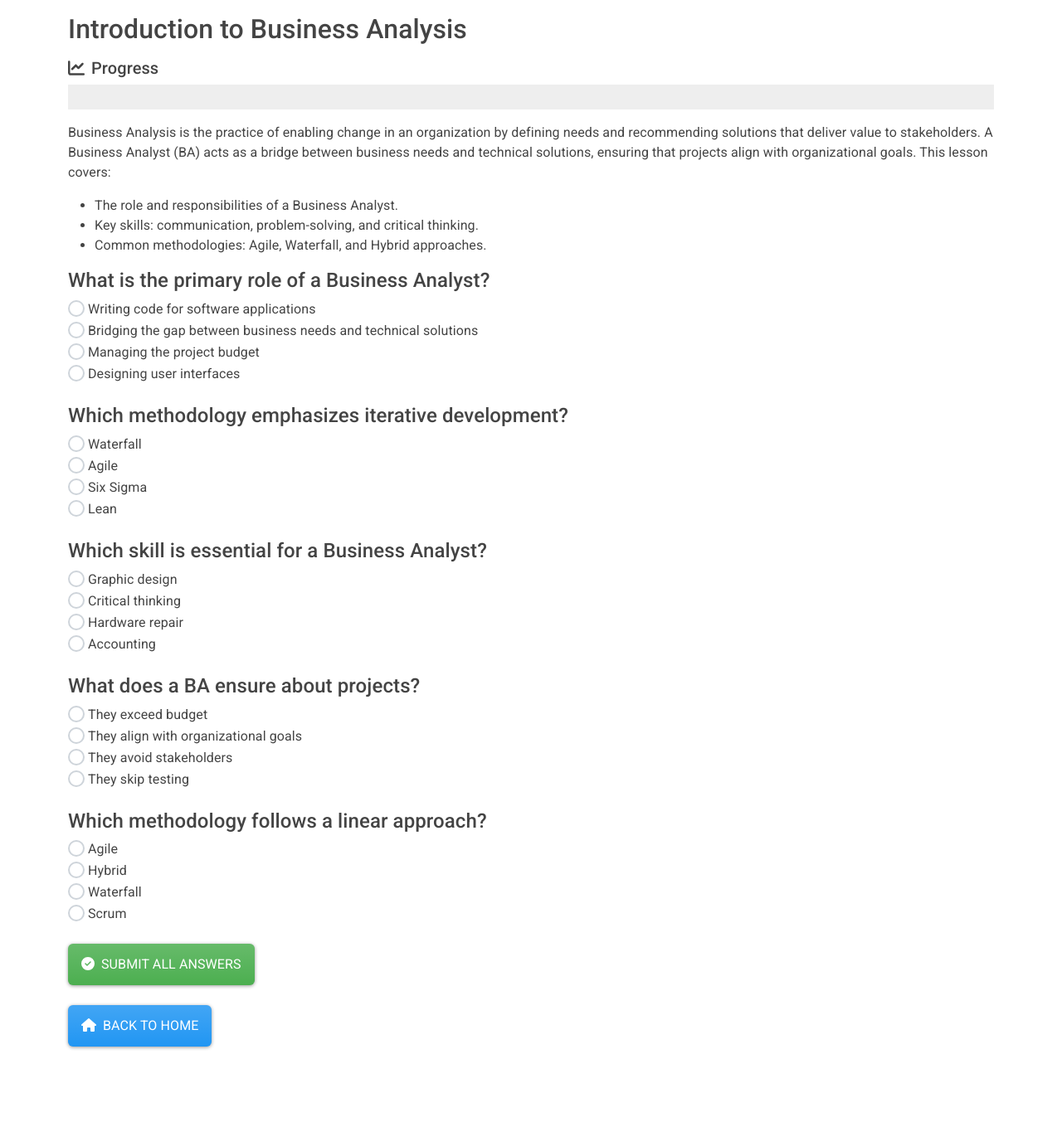
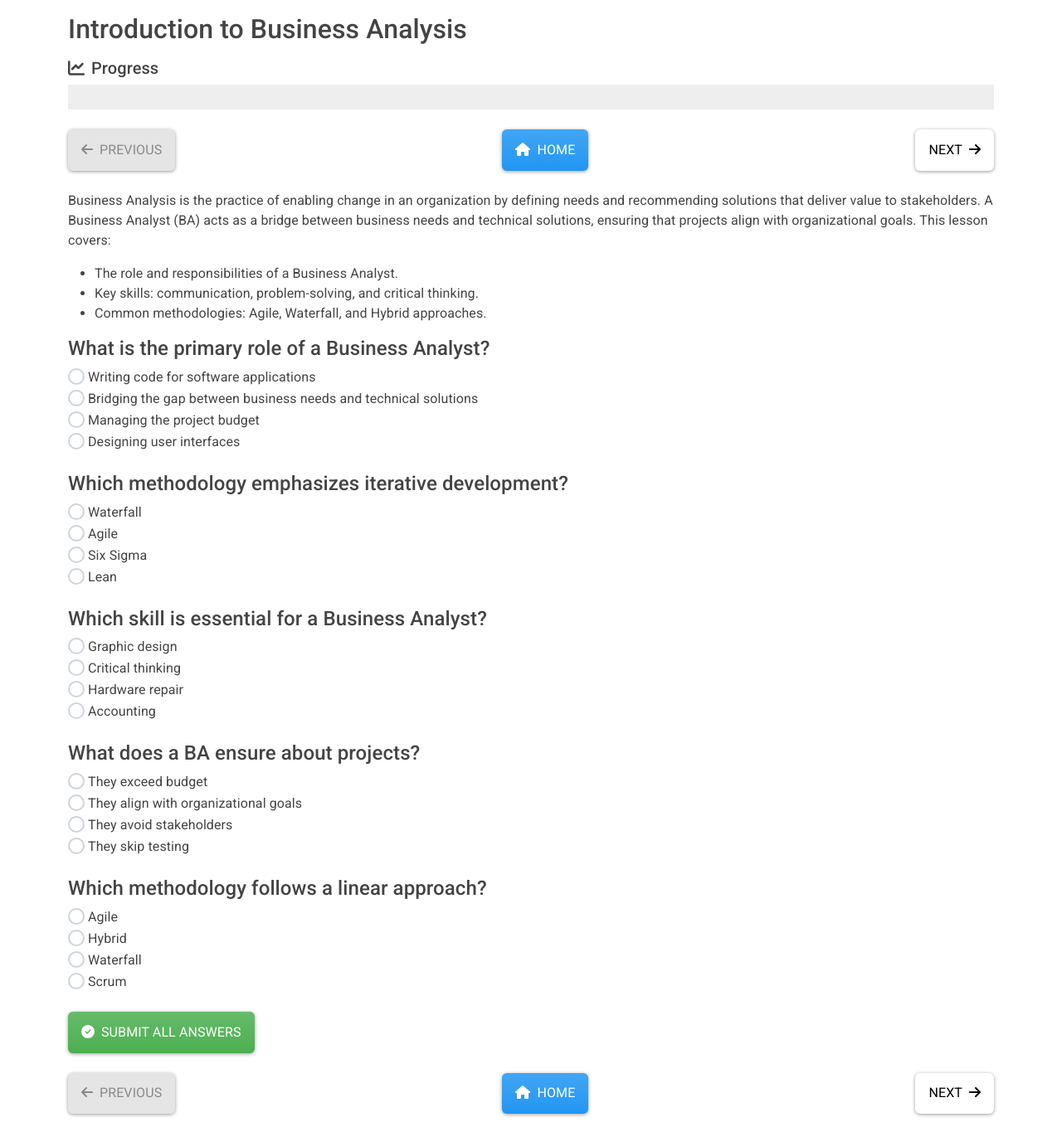
Before and after one commit to tungpham42/ba, a React (Create React App) app: page /lesson/1 in a window 1280 px wide. Shown: the whole page at 83% size. Before the commit the page ends 1278 px from the top, so only its background shows below. Built offline with nearby package versions, Linux system fonts and the light colour scheme.

Commit message:
refactor

```diff
--- a/src/components/LessonCard.js
+++ b/src/components/LessonCard.js
@@ -1,18 +1,30 @@
-import { Col, Card, Button } from "react-bootstrap";
+import { Col, Card, Button, Badge } from "react-bootstrap";
 import { FontAwesomeIcon } from "@fortawesome/react-fontawesome";
-import { faPlayCircle } from "@fortawesome/free-solid-svg-icons";
+import { faPlayCircle, faCheckCircle } from "@fortawesome/free-solid-svg-icons";
 
-const LessonCard = ({ lesson: { id, title, content }, onStart }) => {
+const LessonCard = ({ lesson: { id, title, content }, onStart, completed }) => {
   return (
     <Col key={id} xxl={4} xl={4} lg={6} md={6} sm={12} className="mb-4">
       <Card className="d-flex flex-column h-100 shadow-lg">
         <Card.Body className="d-flex flex-column">
-          <Card.Title>{title}</Card.Title>
+          {/* Title with Completed Indicator */}
+          <Card.Title className="d-flex justify-content-between align-items-center">
+            {title}
+            {completed && (
+              <Badge bg="success">
+                <FontAwesomeIcon icon={faCheckCircle} className="me-1" />
+                Completed
+              </Badge>
+            )}
+          </Card.Title>
+
           <Card.Text
             dangerouslySetInnerHTML={{
               __html: content.substring(0, 50) + "...",
             }}
           />
+
+          {/* Start Lesson Button */}
           <div className="mt-auto d-flex justify-content-start gap-3">
             <Button variant="primary" onClick={() => onStart(id)}>
               <FontAwesomeIcon icon={faPlayCircle} className="me-2" />
--- a/src/components/Quiz.js
+++ b/src/components/Quiz.js
@@ -6,7 +6,6 @@ import { faCheckCircle } from "@fortawesome/free-solid-svg-icons";
 const Quiz = ({ quiz, onComplete }) => {
   const [answers, setAnswers] = useState({});
   const [results, setResults] = useState(null);
-  const [allCorrect, setAllCorrect] = useState(false);
 
   const handleChange = (questionIdx, value) => {
     setAnswers((prev) => ({ ...prev, [questionIdx]: value }));
@@ -19,12 +18,10 @@ const Quiz = ({ quiz, onComplete }) => {
     setResults(resultArray);
 
     // Check if all answers are correct
-    const isAllCorrect = resultArray.every((res) => res === "Correct");
-    setAllCorrect(isAllCorrect);
+    const allCorrect = resultArray.every((res) => res === "Correct");
 
-    // If all answers are correct, trigger lesson completion
-    if (isAllCorrect) {
-      onComplete(); // Ensure progress only updates here
+    if (allCorrect) {
+      onComplete(); // Only mark the lesson complete when all answers are correct
     }
   };
 
@@ -63,7 +60,7 @@ const Quiz = ({ quiz, onComplete }) => {
         <FontAwesomeIcon icon={faCheckCircle} className="me-2" />
         Submit All Answers
       </Button>
-      {results && allCorrect && (
+      {results && results.every((res) => res === "Correct") && (
         <Alert variant="success" className="mt-3">
           🎉 All answers are correct! Lesson marked as completed.
         </Alert>
--- a/src/pages/Home.js
+++ b/src/pages/Home.js
@@ -30,15 +30,6 @@ function Home() {
   // Pagination handler
   const handlePageChange = (page) => {
     setCurrentPage(page);
-  };
-
-  // Mark a lesson as completed
-  const handleLessonComplete = (id) => {
-    if (!completedLessons.includes(id)) {
-      const updatedProgress = [...completedLessons, id];
-      setCompletedLessons(updatedProgress);
-      localStorage.setItem("completedLessons", JSON.stringify(updatedProgress));
-    }
   };
 
   // Clear progress function
@@ -75,10 +66,7 @@ function Home() {
             key={lesson.id}
             lesson={lesson}
             completed={completedLessons.includes(lesson.id)}
-            onStart={(id) => {
-              handleLessonComplete(id);
-              navigate(`/lesson/${id}`);
-            }}
+            onStart={(id) => navigate(`/lesson/${id}`)} // No longer updates progress on click
           />
         ))}
       </Row>
--- a/src/pages/LessonPage.js
+++ b/src/pages/LessonPage.js
@@ -1,8 +1,12 @@
 import { useParams, useNavigate } from "react-router-dom";
 import { Container, Button } from "react-bootstrap";
-import { useMemo, useState, useEffect } from "react";
+import { useState, useEffect } from "react";
 import { FontAwesomeIcon } from "@fortawesome/react-fontawesome";
-import { faHome } from "@fortawesome/free-solid-svg-icons";
+import {
+  faHome,
+  faArrowLeft,
+  faArrowRight,
+} from "@fortawesome/free-solid-svg-icons";
 import lessons from "../data/lessons";
 import Quiz from "../components/Quiz";
 import ProgressTracker from "../components/ProgressTracker";
@@ -12,10 +16,8 @@ const LessonPage = () => {
   const navigate = useNavigate();
   const lessonId = parseInt(id);
 
-  const lesson = useMemo(
-    () => lessons.find((l) => l.id === lessonId),
-    [lessonId]
-  );
+  const lessonIndex = lessons.findIndex((l) => l.id === lessonId);
+  const lesson = lessons[lessonIndex];
 
   const [completedLessons, setCompletedLessons] = useState(() => {
     const saved = localStorage.getItem("completedLessons");
@@ -28,7 +30,7 @@ const LessonPage = () => {
 
   const markLessonComplete = () => {
     if (!completedLessons.includes(lessonId)) {
-      setCompletedLessons([...completedLessons, lessonId]);
+      setCompletedLessons((prev) => [...prev, lessonId]);
     }
   };
 
@@ -44,23 +46,63 @@ const LessonPage = () => {
     );
   }
 
-  const { title, content, quiz } = lesson;
-
   return (
     <Container className="my-3">
-      <h2>{title}</h2>
+      <h2>{lesson.title}</h2>
       <ProgressTracker
         completed={completedLessons.length}
         total={lessons.length}
       />
-      <div dangerouslySetInnerHTML={{ __html: content }} />
-      <Quiz quiz={quiz} onComplete={markLessonComplete} />
+      <div className="my-4 d-flex justify-content-between">
+        <Button
+          variant="secondary"
+          onClick={() => navigate(`/lesson/${lessons[lessonIndex - 1].id}`)}
+          disabled={lessonIndex === 0}
+        >
+          <FontAwesomeIcon icon={faArrowLeft} className="me-2" />
+          Previous
+        </Button>
 
-      {/* Back to Home Button */}
-      <div className="mt-4">
         <Button variant="primary" onClick={() => navigate("/")}>
           <FontAwesomeIcon icon={faHome} className="me-2" />
-          Back to Home
+          Home
+        </Button>
+
+        <Button
+          variant="secondary"
+          onClick={() => navigate(`/lesson/${lessons[lessonIndex + 1].id}`)}
+          disabled={lessonIndex === lessons.length - 1}
+        >
+          Next
+          <FontAwesomeIcon icon={faArrowRight} className="ms-2" />
+        </Button>
+      </div>
+      <div dangerouslySetInnerHTML={{ __html: lesson.content }} />
+      <Quiz quiz={lesson.quiz} onComplete={markLessonComplete} />
+
+      {/* Navigation Buttons */}
+      <div className="mt-4 d-flex justify-content-between">
+        <Button
+          variant="secondary"
+          onClick={() => navigate(`/lesson/${lessons[lessonIndex - 1].id}`)}
+          disabled={lessonIndex === 0}
+        >
+          <FontAwesomeIcon icon={faArrowLeft} className="me-2" />
+          Previous
+        </Button>
+
+        <Button variant="primary" onClick={() => navigate("/")}>
+          <FontAwesomeIcon icon={faHome} className="me-2" />
+          Home
+        </Button>
+
+        <Button
+          variant="secondary"
+          onClick={() => navigate(`/lesson/${lessons[lessonIndex + 1].id}`)}
+          disabled={lessonIndex === lessons.length - 1}
+        >
+          Next
+          <FontAwesomeIcon icon={faArrowRight} className="ms-2" />
         </Button>
       </div>
     </Container>
```
